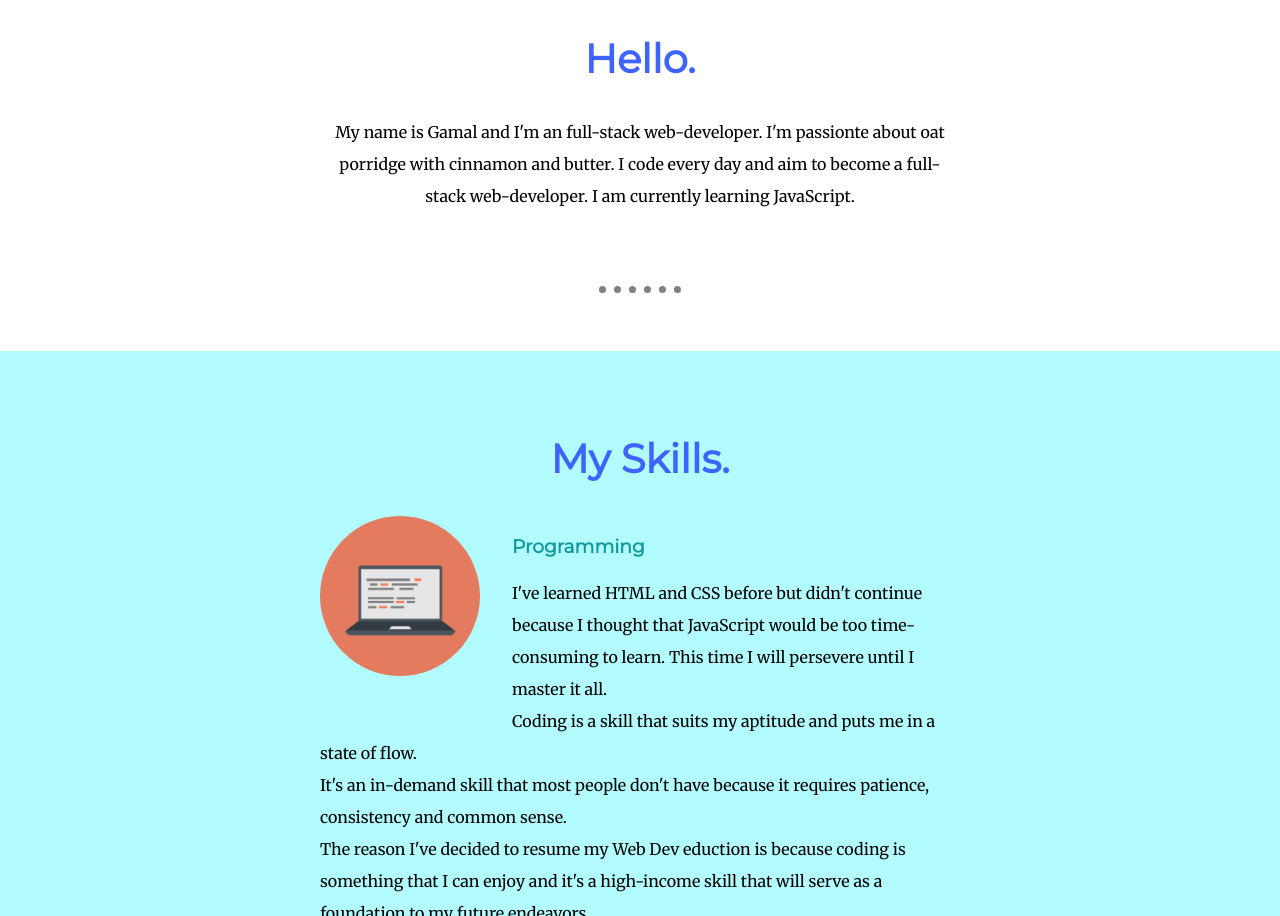
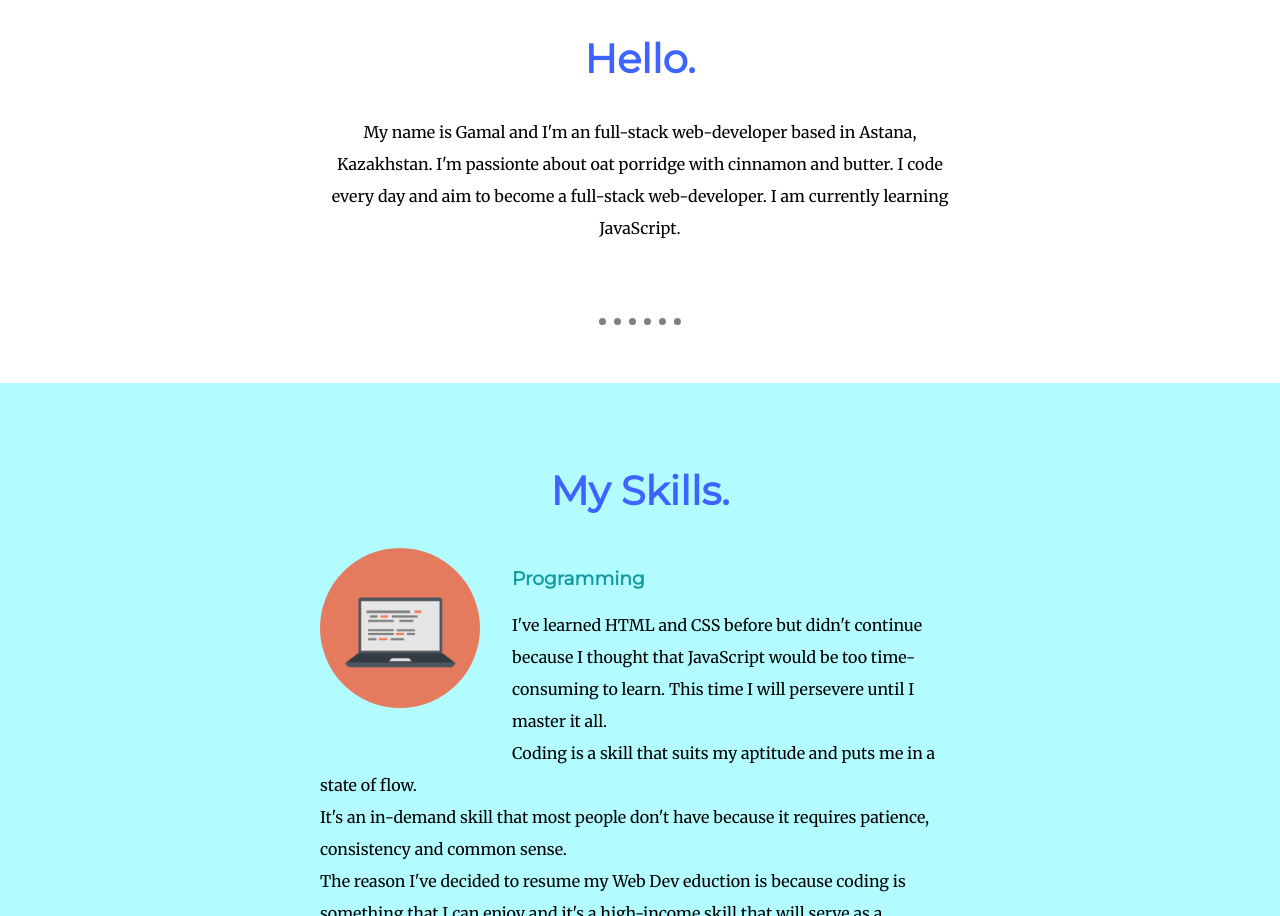
Before and after one commit to CodingGam/CSS-Website, a plain HTML site: page index.html in a window 1280 px wide. Shown: the part 1344-2260 px from the top of the page. Drawn offline with Linux system fonts and the light colour scheme.

Commit message:
Update index.html

```diff
--- a/index.html
+++ b/index.html
@@ -23,7 +23,7 @@
       <div class="profile">
         <img src="images/gam-min.png" class="profile-pic" alt="Gamal profile photo">
         <h2>Hello.</h2>
-        <p>My name is Gamal and I'm an full-stack web-developer. I'm passionte about oat porridge with cinnamon and butter. I code every day and aim to become a full-stack web-developer. I am currently learning JavaScript.</p>
+        <p>My name is Gamal and I'm an full-stack web-developer based in Astana, Kazakhstan. I'm passionte about oat porridge with cinnamon and butter. I code every day and aim to become a full-stack web-developer. I am currently learning JavaScript.</p>
       </div>
 
       <div class="line-break">
```
